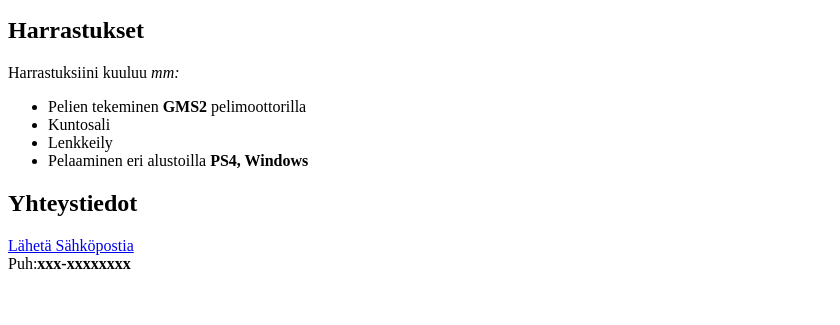
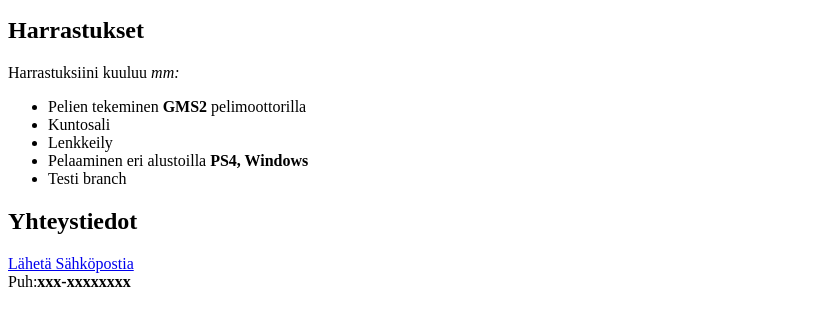
Before and after one commit to Botanisti/botanisti.github.io, a plain HTML site: page index.html in a window 1280 px wide. Shown: the part 119-444 px from the top of the page, without its empty margins (0-840 px from the left). Drawn offline with Linux system fonts and the light colour scheme.

Commit message:
Testi
Testi

```diff
--- a/index.html
+++ b/index.html
@@ -14,6 +14,7 @@
         <li>Kuntosali</li>
         <li>Lenkkeily</li>
         <li>Pelaaminen eri alustoilla <strong>PS4, Windows</strong></li>
+        <li>Testi branch</li>
     </ul>
 
     <h2><strong>Yhteystiedot</strong></h2>
```
